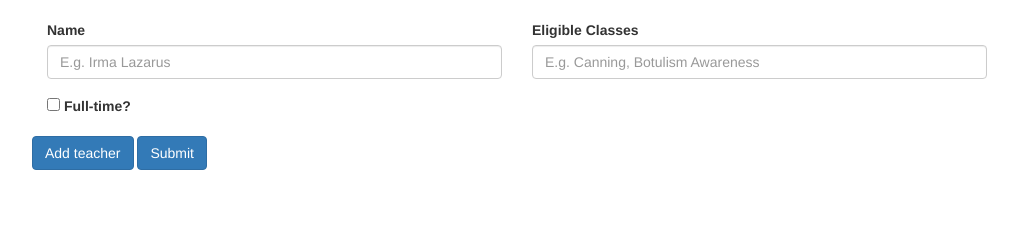
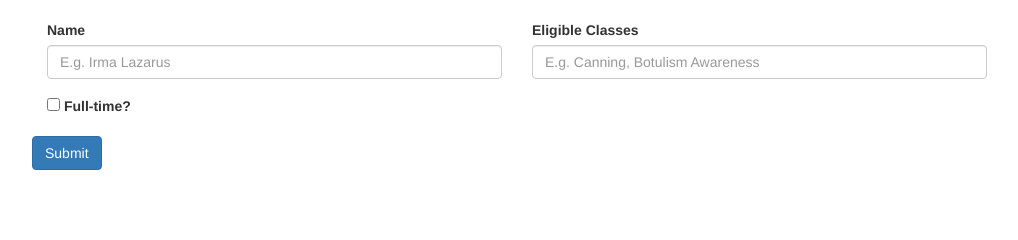
Before and after one commit to ahblay/credo_scheduler, a Flask app: page /add_teachers in a window 1280 px wide. Shown: the part 108-348 px from the top of the page, without its empty margins (123-1141 px from the left). Run offline with Flask 2, Linux system fonts and the light colour scheme; data that the repository does not hold is empty; some libraries are stand-ins or nearby versions.

Commit message:
Updated process for adding teachers. Only one teacher may be added at a time.

```diff
--- a/app.py
+++ b/app.py
@@ -27,24 +27,25 @@ def add_teachers():
                 teachers.append(data)
 
     if request.method == "POST":
-        names = request.form.getlist('names[]')
-        classes = request.form.getlist("classes[]")
-        full_time = request.form.getlist("full_time[]")
-        teacher_data = list(zip(names, classes, full_time))
-        print(teacher_data)
+        name = request.form['name']
+        classes = request.form["classes"].split(", ")
+        primary = to_boolean(request.form["full_time"])
+        print(request.form['full_time'])
+        print(name, classes, primary)
 
         try:
-            for teacher in teacher_data:
-                name = teacher[0]
-                classes = teacher[1].split(", ")
-                primary = to_boolean(teacher[2])
+            to_update = Teachers.query.filter_by(name=name).first()
+            if not to_update:
                 result = Teachers(
                     name=name,
                     classes=classes,
                     primary=primary
                 )
                 db.session.add(result)
-            db.session.commit()
+                db.session.commit()
+            else:
+                to_update.classes = classes
+                to_update.primary = primary
         except Exception as e:
             print(e)
             print("Could not add to database")
--- a/static/add_teachers.js
+++ b/static/add_teachers.js
@@ -1,5 +1,5 @@
-$("#add-teacher").click(addTeacher);
-$("#submit-teacher-form").click(submitTeachers);
+//$("#add-teacher").click(addTeacher);
+$("#submit-teacher").click(submitTeachers);
 
 var teachers;
 if ($.isEmptyObject($("#teacher-data").data("teachers"))) {
@@ -10,17 +10,20 @@ if ($.isEmptyObject($("#teacher-data").data("teachers"))) {
 console.log(teachers);
 
 function submitTeachers() {
-    let names = getFieldValues("#teacher-form", ".teacher-name");
-    let classes = getFieldValues("#teacher-form", ".eligible-classes");
-    let fullTime = getCheckboxValues("#teacher-form", ".full-time");
+    let name = $("#teacher-name").val();
+    let fullTime = $("#teacher-type").val();
+    let classes = $("#teacher-classes").val();
+
     let data = {
-        "names": names,
+        "name": name,
         "classes": classes,
         "full_time": fullTime
     }
+    console.log(data)
     $.post("/add_teachers", data);
 }
 
+/*
 function addTeacher() {
     let teacherForm = $("#teacher-form > .form-row").clone().slice(0, 2);
     for (i = 0; i < teacherForm.length; i++) {
@@ -48,3 +51,4 @@ function getCheckboxValues(formSelector, fieldSelector) {
     });
     return values;
 }
+*/
--- a/templates/add_teachers.html
+++ b/templates/add_teachers.html
@@ -46,26 +46,29 @@
         <div class="form-row">
           <div class="form-group col-md-6">
             <label for="teacher-name">Name</label>
-            <input type="text" class="form-control teacher-name" placeholder="E.g. Irma Lazarus">
+            <input id="teacher-name" class="form-control" placeholder="E.g. Irma Lazarus">
           </div>
 
           <div class="form-group col-md-6">
-            <label for="eligible-classes">Eligible Classes</label>
-            <input type="text" class="form-control eligible-classes" placeholder="E.g. Canning, Botulism Awareness">
+            <label for="teacher-classes">Eligible Classes</label>
+            <input id="teacher-classes" class="form-control" placeholder="E.g. Canning, Botulism Awareness">
           </div>
         </div>
 
         <div class="form-row">
           <div class="form-group col-md-12">
-            <input type="checkbox" class="full-time">
-            <label for="full-time">Full-time?</label>
+            <input id="teacher-type" type="checkbox">
+            <label for="teacher-type">Full-time?</label>
           </div>
         </div>
 
+        <button class="btn btn-primary" id="submit-teacher">Submit</button>
+
       </form>
 
+      <!--
       <button class="btn btn-primary" id="add-teacher">Add teacher</button>
-      <button class="btn btn-primary" id="submit-teacher-form">Submit</button>
+      -->
 
       <br>
 
```
